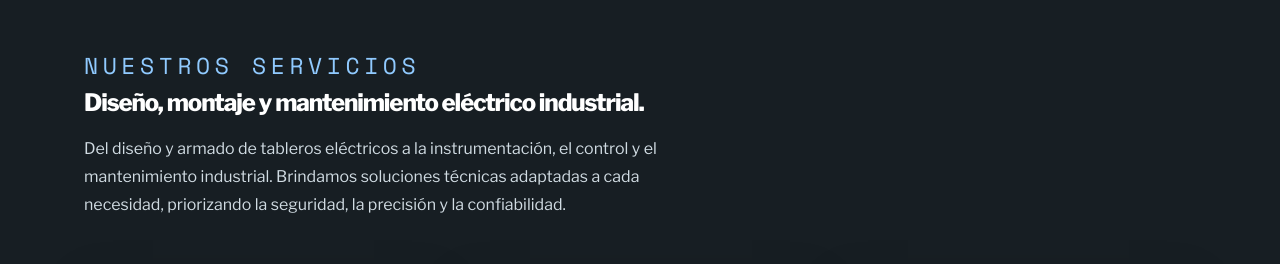
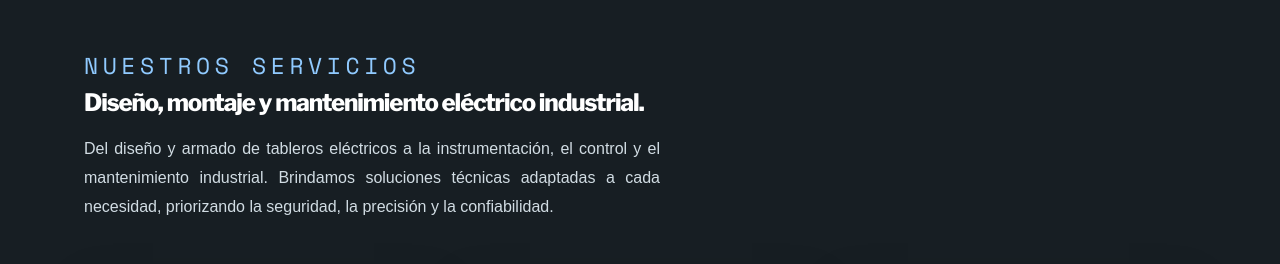
Before and after one commit to JobJoelColque/TC_Montaje_Electrico, a plain HTML site: page index.html in a window 1280 px wide. Shown: the part 1560-1824 px from the top of the page. Drawn offline with nearby package versions, Linux system fonts and the light colour scheme; grey boxes are pictures that could not be loaded; a script that the page names is missing.

Commit message:
Update styles for #descripcion in servicios section

```diff
--- a/css/styles.css
+++ b/css/styles.css
@@ -134,10 +134,13 @@
       font-size: 24px;
     }
     #servicios #descripcion {
-      color: rgb(209, 220, 227);
-      font-weight: 400;
+      color: rgb(227, 234, 240);
+      font-family: Arial, sans-serif;
+      font-size: 20px;
+      font-weight: 500;
       font-style: normal;
-      font-size: 16px;
+      line-height: 1.8;
+      text-align: justify;
     }
     .rule {
         width:75px;
```
